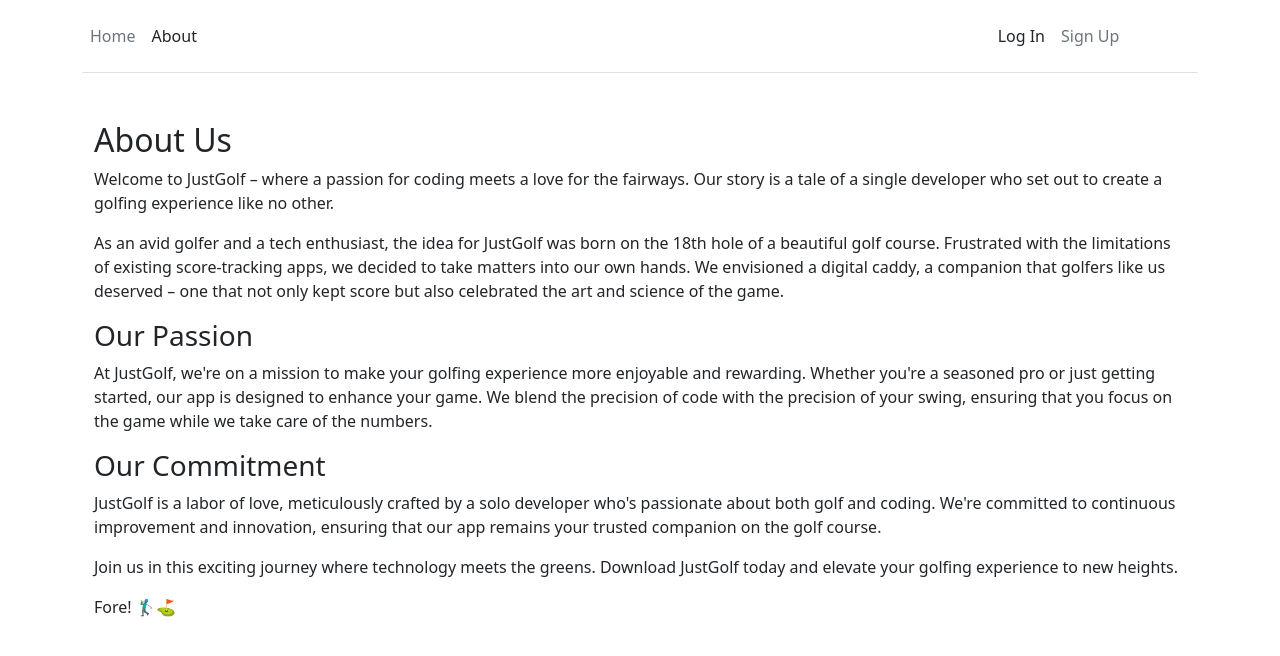
After one commit to mahonyodhran/just-golf, a Django app: page /about in a window 1280 px wide. The commit adds this page. Shown: the top 656 px of the page. Run offline with Django 4.2, Linux system fonts and the light colour scheme.

Commit message:
added about - filled with text

```diff
--- a/justgolf/urls.py
+++ b/justgolf/urls.py
@@ -23,4 +23,5 @@ urlpatterns = [
     path("accounts/", include("accounts.urls")),
     path("accounts/", include("django.contrib.auth.urls")),
     path("", TemplateView.as_view(template_name="home.html"), name="home"),
+    path("about", TemplateView.as_view(template_name="about.html"), name="about"),
 ]
--- /dev/null
+++ b/templates/about.html
@@ -0,0 +1,18 @@
+{% extends 'base.html' %}
+{% block content %}
+<section class="container my-5">
+    <div class="row">
+        <div class="col-lg-12">
+            <h2>About Us</h2>
+            <p>Welcome to JustGolf – where a passion for coding meets a love for the fairways. Our story is a tale of a single developer who set out to create a golfing experience like no other.</p>
+            <p>As an avid golfer and a tech enthusiast, the idea for JustGolf was born on the 18th hole of a beautiful golf course. Frustrated with the limitations of existing score-tracking apps, we decided to take matters into our own hands. We envisioned a digital caddy, a companion that golfers like us deserved – one that not only kept score but also celebrated the art and science of the game.</p>
+            <h3>Our Passion</h3>
+            <p>At JustGolf, we're on a mission to make your golfing experience more enjoyable and rewarding. Whether you're a seasoned pro or just getting started, our app is designed to enhance your game. We blend the precision of code with the precision of your swing, ensuring that you focus on the game while we take care of the numbers.</p>
+            <h3>Our Commitment</h3>
+            <p>JustGolf is a labor of love, meticulously crafted by a solo developer who's passionate about both golf and coding. We're committed to continuous improvement and innovation, ensuring that our app remains your trusted companion on the golf course.</p>
+            <p>Join us in this exciting journey where technology meets the greens. Download JustGolf today and elevate your golfing experience to new heights.</p>
+            <p>Fore! 🏌️‍♂️⛳</p>
+        </div>
+    </div>
+</section>
+{% endblock %}
--- a/templates/base.html
+++ b/templates/base.html
@@ -16,7 +16,10 @@
     class="d-flex flex-wrap align-items-center justify-content-center justify-content-md-between py-3 mb-4 border-bottom">
     <ul class="nav col-12 col-md-auto mb-2 justify-content-center mb-md-0">
       <li><a href="{% url 'home' %}" class="nav-link px-2 link-secondary">Home</a></li>
-      <li><a href="#" class="nav-link px-2 link-dark">About</a></li>
+      <li><a href="{% url 'about' %}" class="nav-link px-2 link-dark">About</a></li>
+      {% if user.is_authenticated %}
+      <li><a href="#" class="nav-link px-2 link-dark">Scorecards</a></li>
+      {% endif %}
     </ul>
     <div class="col-md-3 text-end">
       {% if user.is_authenticated %}
```
